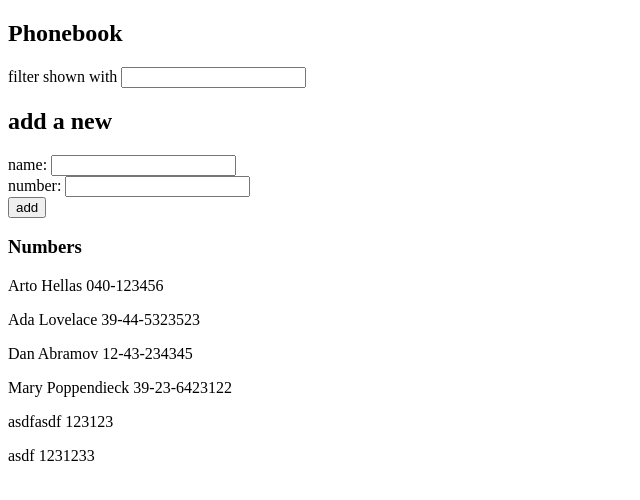
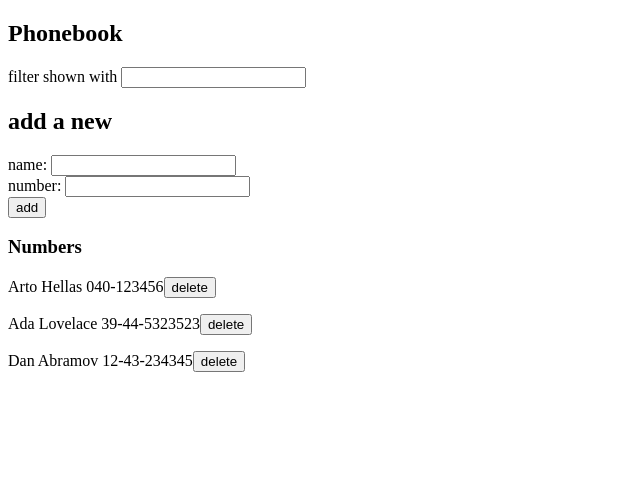
Before and after one commit to jacobdanielrose/fullstackopen_course, a React (Create React App) app in the folder part2/phonebook/: page / in a window 1280 px wide. Shown: the top 500 px of the page, without its empty margins (0-640 px from the left). Built offline with nearby package versions, Linux system fonts and the light colour scheme; data requests are answered from the project's data file.

Commit message:
exercize 2.14

```diff
--- a/part2/phonebook/db.json
+++ b/part2/phonebook/db.json
@@ -14,21 +14,6 @@
       "name": "Dan Abramov",
       "number": "12-43-234345",
       "id": 3
-    },
-    {
-      "name": "Mary Poppendieck",
-      "number": "39-23-6423122",
-      "id": 4
-    },
-    {
-      "name": "asdfasdf",
-      "number": "123123",
-      "id": 5
-    },
-    {
-      "name": "asdf",
-      "number": "1231233",
-      "id": 6
     }
   ]
 }
--- a/part2/phonebook/src/components/Persons.jsx
+++ b/part2/phonebook/src/components/Persons.jsx
@@ -1,10 +1,19 @@
+import personService from './personService'
+
+const handleClick = (id) => {
+    return personService.deleteCall(id).then(() => { window.location.reload() })
+}
 const Persons = ({ persons }) => {
     return (
         <div>
             {persons.map(person => {
                 return (
                     <>
-                        <p key={person.name}>{person.name} {person.number}</p>
+                        <p key={person.name}>
+                            {person.name} {person.number}
+                            <button onClick={() => handleClick(person.id)}>delete</button>
+                        </p>
+
                     </>
                 )
             })}
--- a/part2/phonebook/src/components/personService.jsx
+++ b/part2/phonebook/src/components/personService.jsx
@@ -16,5 +16,10 @@ const update = (id, newObject) => {
     return res.then(response => response.data)
 }
 
-const service = { getAll, create, update }
+const deleteCall = (id) => {
+    const res = axios.delete(`${baseUrl}/${id}`)
+    return res.then(response => response.data)
+}
+
+const service = { getAll, create, update, deleteCall }
 export default service
```
